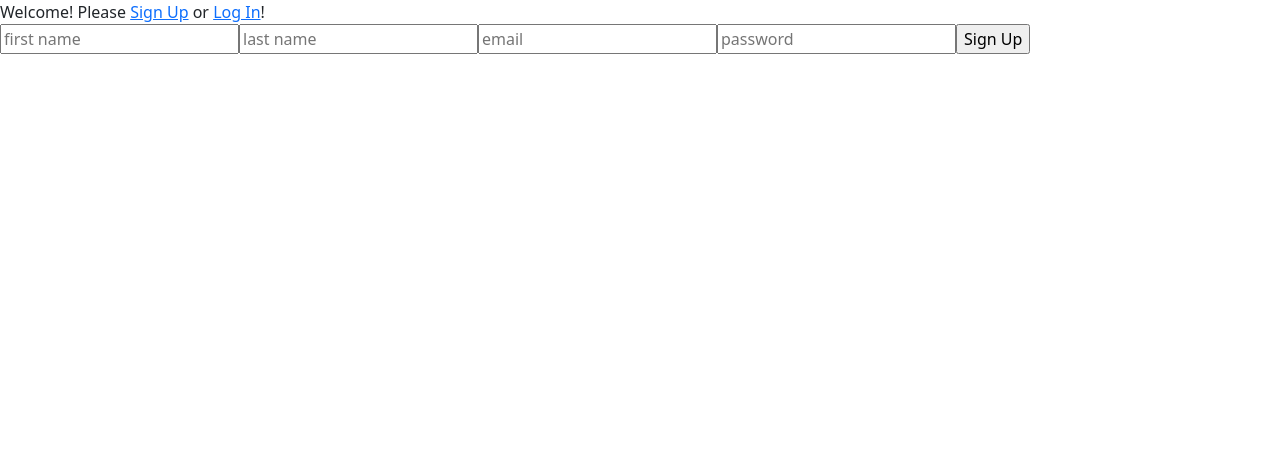
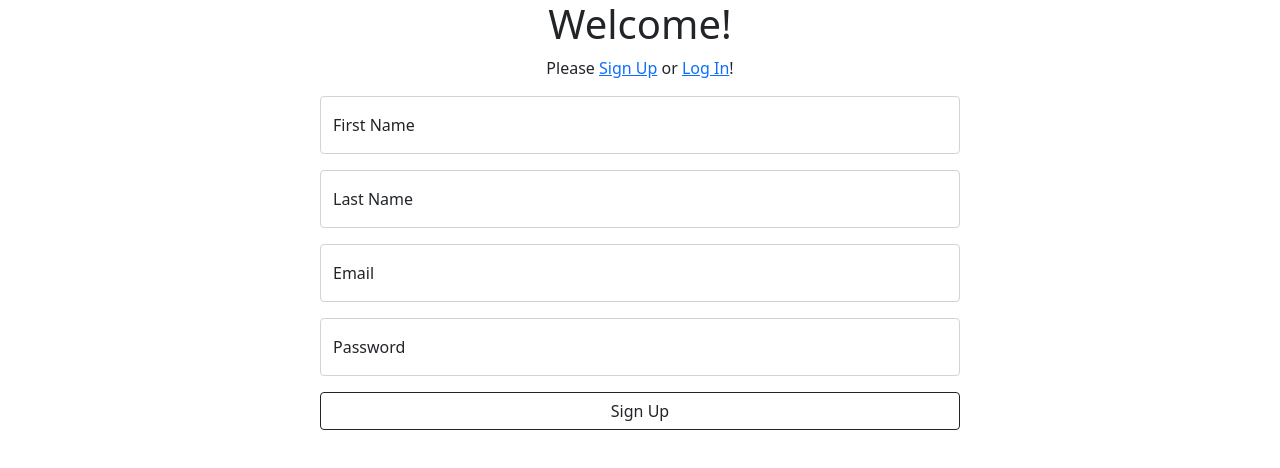
Before and after one commit to carriemathieu/TopTenThings-client, a React (Create React App) app: page /signup in a window 1280 px wide. Shown: the top 468 px of the page. Built offline with nearby package versions, Linux system fonts and the light colour scheme; no server answers.

Commit message:
add styling for login/startup forms and welcome page

```diff
--- a/src/App.css
+++ b/src/App.css
@@ -28,14 +28,30 @@
     margin-top: 5px;
 }
 
-.listContainer {
+.list-container {
     margin: auto;
     width: 50%;
 }
 
-.listCardsContainer {
+.list-cards-container {
     width: 75%;
     margin: auto;
+}
+
+.login-form-container {
+    width: 50%;
+    margin: auto;
+    margin-top: 10px;
+}
+
+.signup-form-container {
+    width: 50%;
+    margin: auto;
+    margin-top: 10px;
+}
+
+.welcome-div {
+    text-align: center;
 }
 
 #edit-list-link {
--- a/src/components/AllLists.js
+++ b/src/components/AllLists.js
@@ -4,7 +4,7 @@ import { connect } from 'react-redux'
 
 const AllLists = props => {
     const listCards = props.allLists.length > 0 ?
-    <div className="listCardsContainer">
+    <div className="list-cards-container">
         <h3 className="text-center">All Top 10 Lists</h3>
         <p className="text-center">Click on a list below to see more</p>
         <ListGroup>
--- a/src/components/Home.js
+++ b/src/components/Home.js
@@ -3,8 +3,9 @@ import { Link } from 'react-router-dom'
 
 export const Home = () => {
     return (
-        <div>
-            Welcome! Please <Link to="/signup">Sign Up</Link> or <Link to="/login">Log In</Link>!
+        <div className="welcome-div">
+            <h1>Welcome!</h1>
+            <p>Please <Link to="/signup">Sign Up</Link> or <Link to="/login">Log In</Link>!</p>
         </div>
     )
 }
--- a/src/components/ListCard.js
+++ b/src/components/ListCard.js
@@ -4,7 +4,7 @@ import { Card, ListGroup } from 'react-bootstrap'
 const ListCard = ({list}) => {
     return (
         list ?
-        <div className="listContainer">
+        <div className="list-container">
             <Card
                 bg='dark'
                 text='white'
--- a/src/components/Login.js
+++ b/src/components/Login.js
@@ -2,6 +2,7 @@ import React from 'react'
 import { connect } from 'react-redux'
 import { updateLoginForm } from '../actions/loginForm.js'
 import { login } from '../actions/currentUser'
+import { Form, Button, FloatingLabel } from 'react-bootstrap'
 
 const Login = ({loginFormData, updateLoginForm, login, history }) => {
 
@@ -23,11 +24,50 @@ const Login = ({loginFormData, updateLoginForm, login, history }) => {
     }
 
     return (
-        <form onSubmit={handleSubmit}>
-            <input placeholder="email" name="email" value={loginFormData.email} type="text" onChange={handleInputChange} />
-            <input placeholder="password" name="password" value={loginFormData.password} type="password" onChange={handleInputChange} />
-            <input type="submit" value="Log In"/>
-        </form>
+        <div className="login-form-container">
+            <Form onSubmit={handleSubmit}>
+                <Form.Group className="mb-3" controlId="formBasicEmail">
+                    <FloatingLabel
+                            controlId="loginFormEmail"
+                            label="Email"
+                            className="mb-3"
+                    >
+                        <Form.Control
+                            type="email"
+                            placeholder="Email"
+                            name="email"
+                            value={loginFormData.email}
+                            onChange={handleInputChange}
+                        />
+                    </FloatingLabel>
+                </Form.Group>
+
+                <Form.Group className="mb-3" controlId="formBasicPassword">
+                    <FloatingLabel
+                        controlId="loginFormPassword"
+                        label="Password"
+                        className="mb-3"
+                    >
+                        <Form.Control
+                            type="password"
+                            placeholder="Password"
+                            name="password"
+                            value={loginFormData.password}
+                            onChange={handleInputChange}
+                        />
+                    </FloatingLabel>
+                </Form.Group>
+
+                <div className="d-grid gap-2">
+                    <Button
+                        variant="outline-dark"
+                        as="input"
+                        type="submit"
+                        value="Log In"
+                    />
+                </div>
+            </Form>
+        </div>
     )
 }
 
--- a/src/components/SignUp.js
+++ b/src/components/SignUp.js
@@ -2,6 +2,7 @@ import React from 'react'
 import { connect } from 'react-redux'
 import { updateSignUpForm } from '../actions/signUp'
 import { signup } from '../actions/currentUser'
+import { Form, Button, FloatingLabel } from 'react-bootstrap'
 
 const SignUp = ({ signupFormData, updateSignUpForm, signup, history }) => {
 
@@ -20,13 +21,81 @@ const SignUp = ({ signupFormData, updateSignUpForm, signup, history }) => {
     }
 
     return (
-        <form onSubmit={handleSubmit}>
-            <input placeholder="first name" name="first_name" type="text" value={signupFormData.first_name} onChange={handleInputChange} />
-            <input placeholder="last name" name="last_name" value={signupFormData.last_name} type="text" onChange={handleInputChange} />
-            <input placeholder="email" name="email" value={signupFormData.email} type="text" onChange={handleInputChange} />
-            <input placeholder="password" name="password" value={signupFormData.password} type="password" onChange={handleInputChange} />
-            <input type="submit" value="Sign Up"/>
-        </form>
+        <div className="signup-form-container">
+            <Form onSubmit={handleSubmit}>
+                <Form.Group className="mb-3" controlId="signupFormName">
+
+                    <FloatingLabel
+                        controlId="signFormFirstName"
+                        label="First Name"
+                        className="mb-3"
+                    >
+                        <Form.Control
+                            type="text"
+                            placeholder="first name"
+                            name="first_name"
+                            value={signupFormData.first_name}
+                            onChange={handleInputChange}
+                        />
+                    </FloatingLabel>
+
+                    <FloatingLabel
+                        controlId="signFormLastName"
+                        label="Last Name"
+                        className="mb-3"
+                    >
+                        <Form.Control
+                            type="text"
+                            placeholder="last name"
+                            name="last_name"
+                            value={signupFormData.last_name}
+                            onChange={handleInputChange}
+                        />
+                    </FloatingLabel>
+                </Form.Group>
+
+                <Form.Group className="mb-3" controlId="signupFormEmail">
+                    <FloatingLabel
+                        controlId="signFormEmail"
+                        label="Email"
+                        className="mb-3"
+                    >
+                        <Form.Control
+                            type="email"
+                            placeholder="Enter email"
+                            name="email"
+                            value={signupFormData.email}
+                            onChange={handleInputChange}
+                        />
+                    </FloatingLabel>
+                </Form.Group>
+
+                <Form.Group className="mb-3" controlId="signupFormPassword">
+                    <FloatingLabel
+                        controlId="signFormPassword"
+                        label="Password"
+                        className="mb-3"
+                    >
+                        <Form.Control
+                            type="password"
+                            placeholder="password"
+                            name="password"
+                            value={signupFormData.password}
+                            onChange={handleInputChange}
+                        />
+                    </FloatingLabel>
+                </Form.Group>
+
+                <div className="d-grid gap-2">
+                    <Button
+                        variant="outline-dark"
+                        as="input"
+                        type="submit"
+                        value="Sign Up"
+                    />
+                </div>
+            </Form>
+        </div>
     )
 }
 
```
